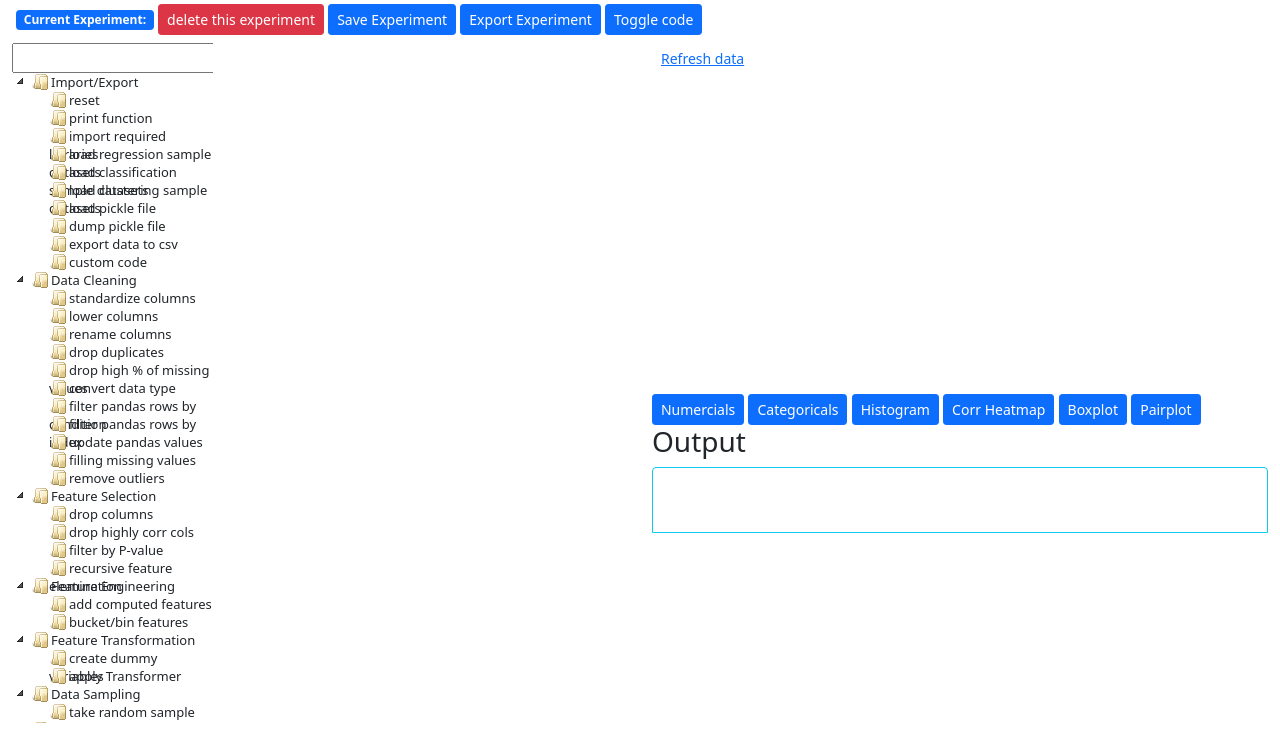
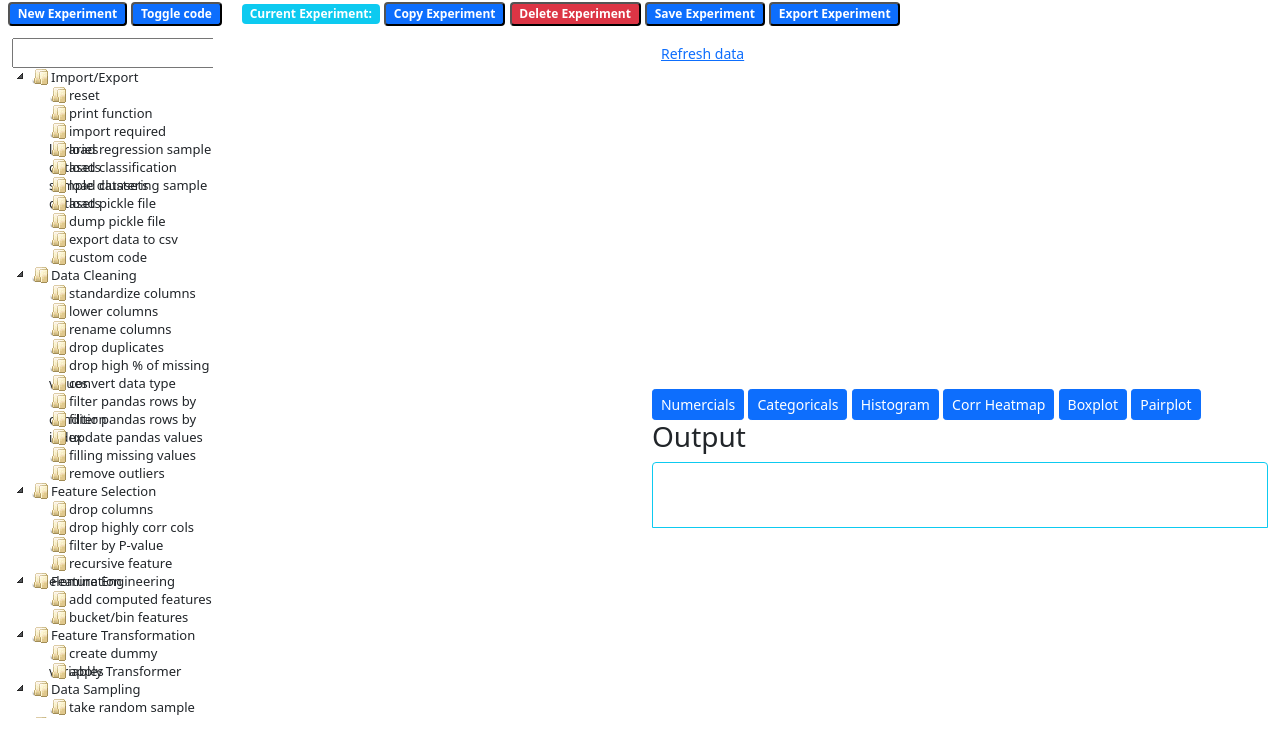
Before and after one commit to raafat-hantoush/python-data-analysis-studio, a Django app: page /mlstudio/ in a window 1280 px wide. Shown: the part 56-800 px from the top of the page. Run offline with Django 4.2, Linux system fonts and the light colour scheme.

Commit message:
improving commands buttons

```diff
--- a/web_app/py_ml_studio/templates/py_ml_studio/commands.html
+++ b/web_app/py_ml_studio/templates/py_ml_studio/commands.html
@@ -1,11 +1,27 @@
 {% block command_fields %}
 
-<div class="m-1">
+<div class="ms-2">
+    <div class="d-grid gap-2 col-6 mx-auto">
     <form action="" method="post">
-    {% csrf_token %}
-    {% for elem in commands %}
-        <button type="submit" class="btn btn-link btn-sm mb-1" name="command_selected" value='{{ elem }}'>{{ elem }}</button>
-    {% endfor %}
-</form>
+        {% csrf_token %}
+        {% for elem in commands %}
+            <button type="submit" class="badge bg-secondary mb-1" name="command_selected" value='{{ elem }}'>{{ elem }}</button>
+        {% endfor %}
+    </form>
+    </div>
+    <form id="experiments_commands_form" action="" method="post">
+        {% csrf_token %}
+            <div>
+                <button type="submit" class="badge bg-primary mb-1 mx-auto" name="command_selected" value='new experiment'>New Experiment</button>
+                <button type="button" onclick="toggle_code()" class="badge bg-primary" name="toggle_code_btn" value=False>Toggle code</button>
+                <span class="badge bg-info ms-3" id="current_experiment_lbl" >Current Experiment: {{ current_experiment|safe }}</span>
+                <button type="submit" class="badge bg-primary mb-1" name="command_selected" value='copy current experiment'>Copy Experiment</button>
+                <button id="delete_experiment_btn" type="button"  data-bs-toggle="modal" data-bs-target="#delExperimentModal"
+                class="badge bg-danger">Delete Experiment</button>
+                <button id="save_experiment_btn" type="button" onclick="save_experiment()" class="badge bg-primary" name="save">Save Experiment</button>
+                <button type="button" onclick="export_experiment_to_notebook()" class="badge bg-primary" name="save">Export Experiment</button>
+                <span  id="save_experiment_status_lbl" value="" class="badge bg-sm bg-success me-1"></span>
+            </div>
+    </form>
 </div>
 {% endblock command_fields %}
--- a/web_app/py_ml_studio/templates/py_ml_studio/index.html
+++ b/web_app/py_ml_studio/templates/py_ml_studio/index.html
@@ -52,18 +52,7 @@
     <div>
         {% include "py_ml_studio/commands.html" %}
     </div>
-    <form id="experiments_commands_form" action="" method="post">
-        {% csrf_token %}
-            <div>
-                <span class="badge bg-primary ms-3" id="current_experiment_lbl" >Current Experiment: {{ current_experiment|safe }}</span>
-                <button id="delete_experiment_btn" type="button"  data-bs-toggle="modal" data-bs-target="#delExperimentModal"
-                class="btn btn-danger btn-sm">delete this experiment</button>
-                <button id="save_experiment_btn" type="button" onclick="save_experiment()" class="btn  btn-sm btn-primary" name="save">Save Experiment</button>
-                <button type="button" onclick="export_experiment_to_notebook()" class="btn btn-sm btn-primary" name="save">Export Experiment</button>
-                <span  id="save_experiment_status_lbl" value="" class="badge bg-sm bg-success me-1"></span>
-                <button type="button" onclick="toggle_code()" class="btn btn-primary btn-sm" name="toggle_code_btn" value=False>Toggle code</button>
-            </div>
-    </form>
+
     <div class="container-fluid mt-2">
         <div class="row row-height" >
             <div class="col-2 tree_view left" >
--- a/web_app/py_ml_studio/views.py
+++ b/web_app/py_ml_studio/views.py
@@ -67,7 +67,7 @@ def add_new_step(request):
         if experiments:
             steps,steps_desc,steps_codes=exp.get_experiment_info(experiments,current_experiment)
             print("steps_codes are: " ,steps_codes)
-        if not commands: commands=["new_experiment"]
+        if not commands: commands=[]
         if not generated_code_dict:
             generated_code_dict=load_generated_code_dict()
     except FileNotFoundError: print("project file not found")
@@ -119,7 +119,7 @@ def load_project(request,filepath):
     experiments=[]
     steps,steps_desc,steps_codes = [],[],[]
     generated_code_dict={}
-    commands=["new experiment","copy current experiment"]
+    commands=[]
     settings={"toggle_code":False}
 
     try: #load experiments
@@ -130,7 +130,7 @@ def load_project(request,filepath):
         if experiments:
             steps,steps_desc,steps_codes=exp.get_experiment_info(experiments,current_experiment)
             print("steps_codes are: " ,steps_codes)
-        if not commands: commands=["new experiment"]
+        if not commands: commands=[]
         if not code_output_msg: code_output_msg=[]
         if not settings: settings={"toggle_code":False}
         #if not generated_code_dict: ##UPDATE :load the source code every time
```
